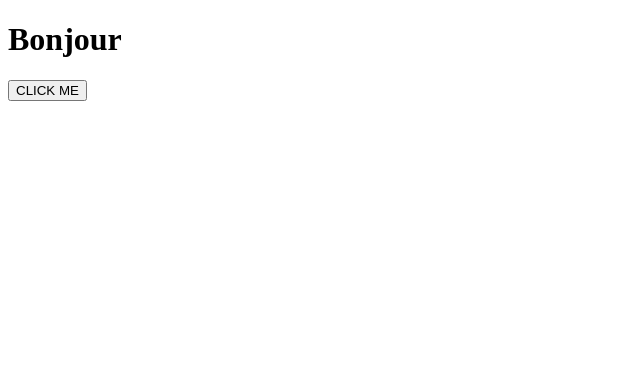
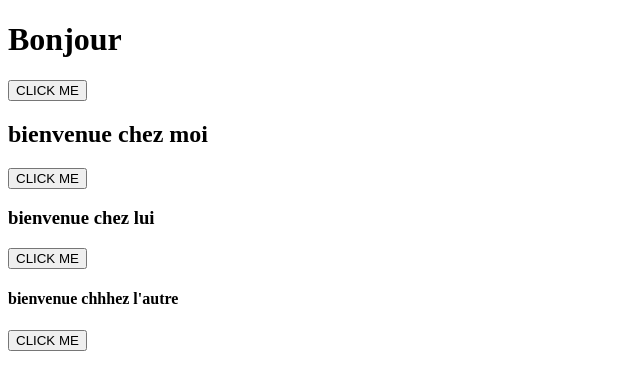
Before and after one commit to bengame07/awstravis, a plain HTML site: page index.html in a window 1280 px wide. Shown: the whole page, without its empty margins (0-640 px from the left). Drawn offline with Linux system fonts and the light colour scheme.

Commit message:
feat: maj page web

```diff
--- a/index.html
+++ b/index.html
@@ -9,5 +9,14 @@
 <body>
     <h1>Bonjour</h1>
     <button>CLICK ME</button>
+
+    <h2>bienvenue chez moi</h2>
+    <button>CLICK ME</button>
+
+    <h3>bienvenue chez lui</h3>
+    <button>CLICK ME</button>
+
+    <h4>bienvenue chhhez l'autre</h4>
+    <button>CLICK ME</button>
 </body>
 </html>
```
